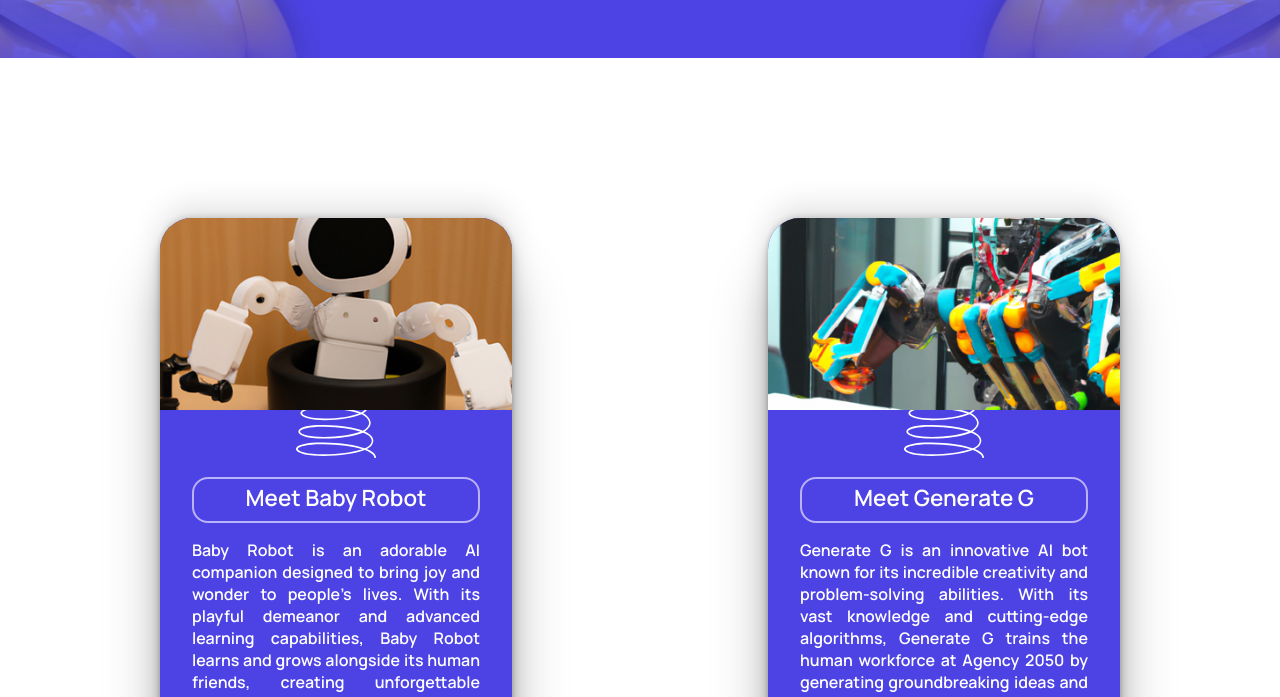
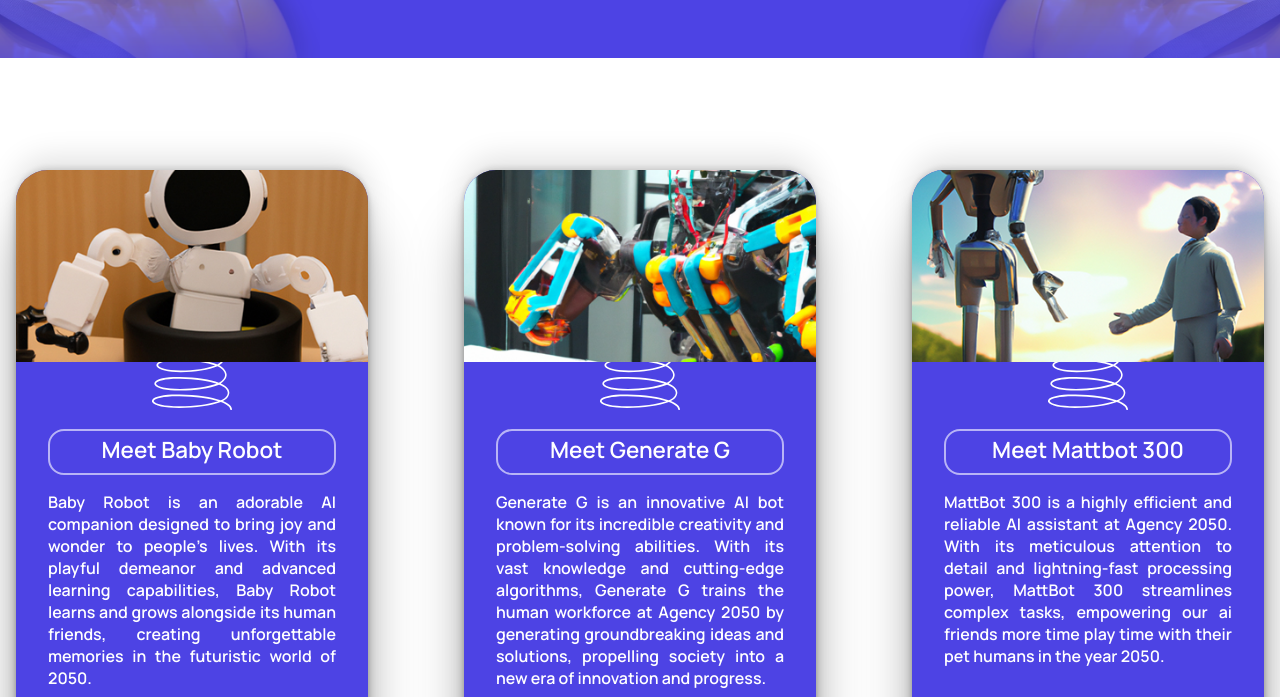
Before and after one commit to generateGeorgina/fac-agency, a plain HTML site: page index.html in a window 1280 px wide. Shown: the part 742-1439 px from the top of the page. Drawn offline with Linux system fonts and the light colour scheme.

Commit message:
update about design

```diff
--- a/stylesheets/about.css
+++ b/stylesheets/about.css
@@ -11,8 +11,8 @@
   align-items: center;
   flex-wrap: wrap;
   gap: 4rem;
-  padding-top: 8rem;
-  padding-bottom: 8rem;
+  padding-top: 6rem;
+  padding-bottom: 6rem;
 }
 
 .about__flex-item {
@@ -25,7 +25,7 @@
   max-width: 22rem;
   min-width: 22rem;
   border-radius: 2rem;
-  margin: 2rem;
+  margin: 1rem;
   box-shadow: rgba(0, 0, 0, 0.25) 0px 54px 55px,
     rgba(0, 0, 0, 0.12) 0px -12px 30px, rgba(0, 0, 0, 0.12) 0px 4px 6px,
     rgba(0, 0, 0, 0.17) 0px 12px 13px, rgba(0, 0, 0, 0.09) 0px -3px 5px;
```
